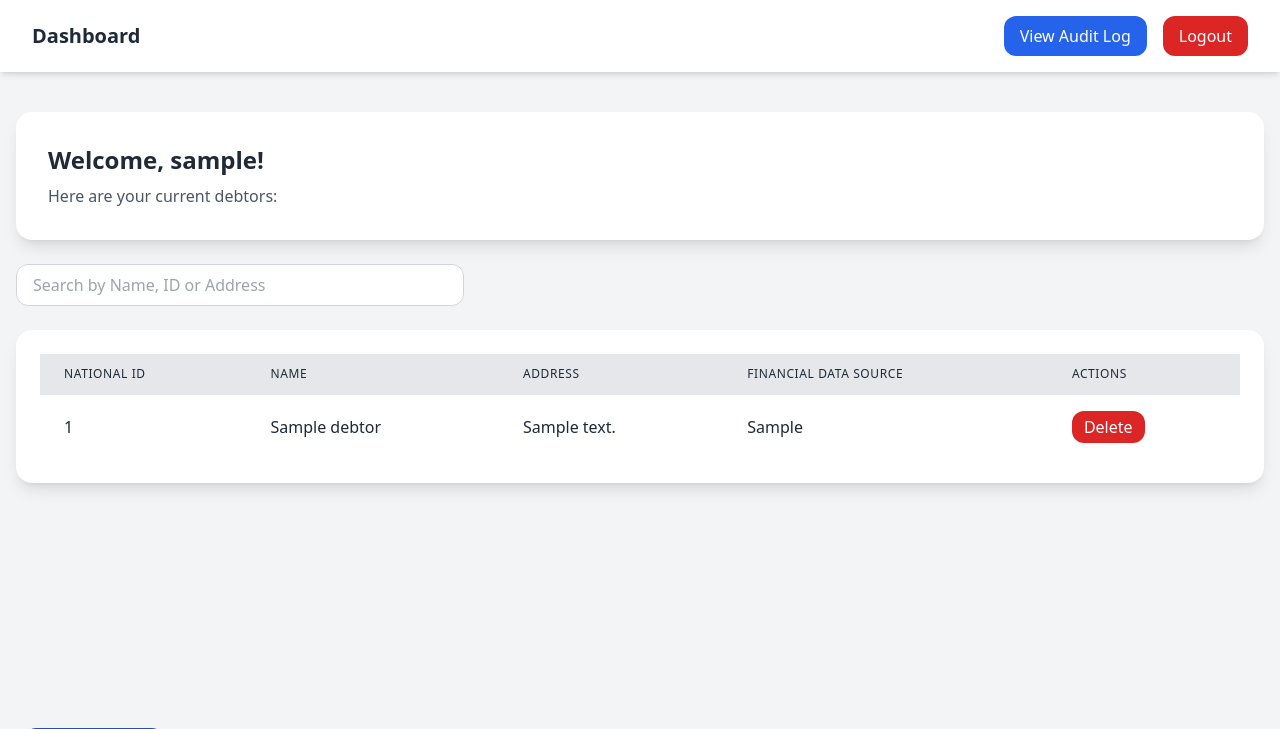
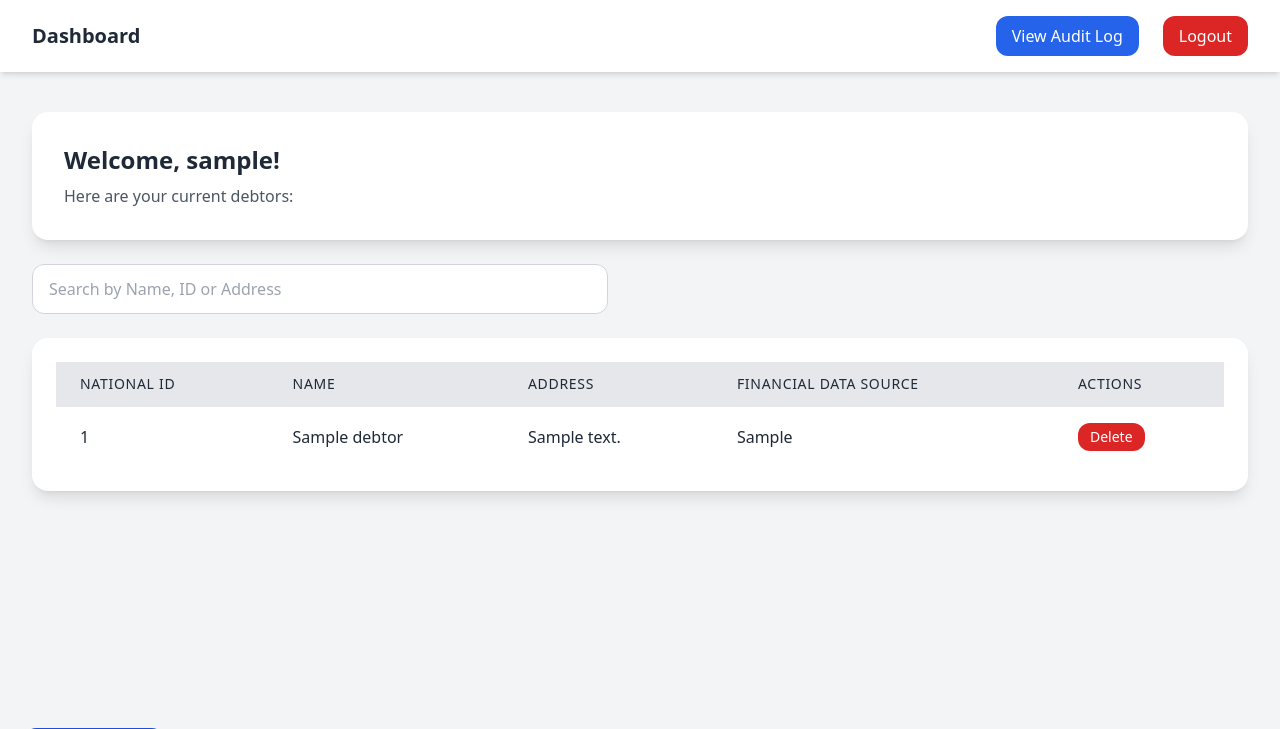
Before and after one commit to A-D-DBS-application/web-application-2025-group-20, a Flask app: page /dashboard in a window 1280 px wide. Shown: the top 729 px of the page. Run offline with Flask 3, Linux system fonts and the light colour scheme; the visitor is signed in with stand-in values (Sample User, id 1); tables that the repository leaves empty hold one stand-in row (values such as "Sample post"); some libraries are stand-ins or nearby versions.

Commit message:
Ipad Mini en desktop

```diff
--- a/app/static/css/dashboard.css
+++ b/app/static/css/dashboard.css
@@ -14,10 +14,28 @@
   overflow-y: auto;
 }
 
-/* Optional: make delete button smaller on mobile */
+/* Responsive table improvements */
 @media (max-width: 640px) {
+    .table-scroll {
+        max-height: 400px;
+    }
+
     .table-scroll td form button {
         padding: 0.25rem 0.5rem;
         font-size: 0.75rem;
     }
 }
+
+/* Tablet optimizations */
+@media (min-width: 768px) and (max-width: 1023px) {
+    .table-scroll {
+        max-height: 600px;
+    }
+}
+
+/* Desktop optimizations */
+@media (min-width: 1024px) {
+    .table-scroll {
+        max-height: 700px;
+    }
+}
--- a/app/templates/dashboard.html
+++ b/app/templates/dashboard.html
@@ -22,68 +22,68 @@
 <body class="bg-gray-100 dark:bg-gray-900 text-gray-800 dark:text-gray-100">
 
 <!-- Sticky Header -->
-<header class="sticky top-0 z-50 bg-white dark:bg-gray-800 shadow-md py-4 px-8 flex justify-between items-center">
-  <h1 class="text-xl font-semibold">Dashboard</h1>
+<header class="sticky top-0 z-50 bg-white dark:bg-gray-800 shadow-md py-3 md:py-4 px-4 md:px-8 flex flex-col sm:flex-row justify-between items-start sm:items-center gap-3 sm:gap-0">
+  <h1 class="text-lg md:text-xl font-semibold">Dashboard</h1>
 
-  <div class="flex items-center space-x-4">
+  <div class="flex flex-col sm:flex-row items-stretch sm:items-center gap-2 sm:space-x-4 w-full sm:w-auto">
     {% if user_role == 'admin' %}
     <a href="{{ url_for('main.audit_log') }}"
-       class="bg-blue-600 hover:bg-blue-700 text-white px-4 py-2 rounded-xl transition">
+       class="bg-blue-600 hover:bg-blue-700 text-white px-3 md:px-4 py-2 rounded-xl transition text-sm md:text-base text-center">
        View Audit Log
     </a>
     {% endif %}
 
-    <form action="{{ url_for('main.logout') }}" method="POST">
+    <form action="{{ url_for('main.logout') }}" method="POST" class="w-full sm:w-auto">
       <button type="submit"
-        class="bg-red-600 hover:bg-red-700 text-white px-4 py-2 rounded-xl transition">
+        class="bg-red-600 hover:bg-red-700 text-white px-3 md:px-4 py-2 rounded-xl transition text-sm md:text-base w-full sm:w-auto">
         Logout
       </button>
     </form>
   </div>
 </header>
 
-<main class="container mx-auto mt-10 px-4 fade-in-up">
+<main class="container mx-auto mt-6 md:mt-10 px-4 md:px-6 lg:px-8 fade-in-up max-w-7xl">
 
   <!-- Welcome Card -->
-  <div class="bg-white dark:bg-gray-800 shadow-lg rounded-2xl p-8 mb-6">
-    <h2 class="text-2xl font-semibold mb-2">Welcome, {{ username }}!</h2>
-    <p class="text-gray-600 dark:text-gray-300">Here are your current debtors:</p>
+  <div class="bg-white dark:bg-gray-800 shadow-lg rounded-2xl p-6 md:p-8 mb-6">
+    <h2 class="text-xl md:text-2xl font-semibold mb-2">Welcome, {{ username }}!</h2>
+    <p class="text-sm md:text-base text-gray-600 dark:text-gray-300">Here are your current debtors:</p>
   </div>
 
   <!-- Search Bar -->
-  <div class="relative w-full max-w-md mb-6">
+  <div class="relative w-full max-w-md md:max-w-lg lg:max-w-xl mb-6">
     <input type="text" id="searchInput" placeholder="Search by Name, ID or Address"
-          class="w-full px-4 py-2 rounded-xl border border-gray-300 dark:border-gray-600 bg-white dark:bg-gray-700 text-gray-800 dark:text-gray-100 focus:outline-none focus:ring-2 focus:ring-blue-500 transition">
+          class="w-full px-4 py-2 md:py-3 rounded-xl border border-gray-300 dark:border-gray-600 bg-white dark:bg-gray-700 text-gray-800 dark:text-gray-100 focus:outline-none focus:ring-2 focus:ring-blue-500 transition text-sm md:text-base">
 
     <button id="clearSearch"
-            class="absolute right-2 top-1/2 -translate-y-1/2 px-3 py-1 bg-gray-500 hover:bg-gray-600 text-white rounded-xl transition hidden">
+            class="absolute right-2 top-1/2 -translate-y-1/2 px-3 py-1 bg-gray-500 hover:bg-gray-600 text-white rounded-xl transition hidden text-sm md:text-base">
       Clear
     </button>
   </div>
 
 
   <!-- Debtors Table -->
-  <div class="bg-white dark:bg-gray-800 shadow-lg rounded-2xl p-6 table-scroll">
+  <div class="bg-white dark:bg-gray-800 shadow-lg rounded-2xl p-4 md:p-6 overflow-x-auto table-scroll">
     <table class="min-w-full divide-y divide-gray-200 dark:divide-gray-700">
       <thead class="bg-gray-200 dark:bg-gray-700">
         <tr>
-          <th class="px-6 py-3 text-left text-xs font-medium uppercase tracking-wider">National ID</th>
-          <th class="px-6 py-3 text-left text-xs font-medium uppercase tracking-wider">Name</th>
-          <th class="px-6 py-3 text-left text-xs font-medium uppercase tracking-wider">Address</th>
-          <th class="px-6 py-3 text-left text-xs font-medium uppercase tracking-wider">Financial Data Source</th>
-          <th class="px-6 py-3 text-left text-xs font-medium uppercase tracking-wider">Actions</th>
+          <th class="px-3 md:px-6 py-3 text-left text-xs md:text-sm font-medium uppercase tracking-wider">National ID</th>
+          <th class="px-3 md:px-6 py-3 text-left text-xs md:text-sm font-medium uppercase tracking-wider">Name</th>
+          <th class="px-3 md:px-6 py-3 text-left text-xs md:text-sm font-medium uppercase tracking-wider hidden md:table-cell">Address</th>
+          <th class="px-3 md:px-6 py-3 text-left text-xs md:text-sm font-medium uppercase tracking-wider hidden md:table-cell">Financial Data Source</th>
+          <th class="px-3 md:px-6 py-3 text-left text-xs md:text-sm font-medium uppercase tracking-wider">Actions</th>
         </tr>
       </thead>
       <tbody id="debtorsTable" class="bg-white dark:bg-gray-800 divide-y divide-gray-200 dark:divide-gray-700">
         {% for debtor in debtors %}
         <tr class="hover:bg-gray-100 dark:hover:bg-gray-700 transition cursor-pointer">
-          <td class="px-6 py-4 whitespace-nowrap" onclick="window.location.href='/debtor/{{ debtor.national_id }}'">{{ debtor.national_id }}</td>
-          <td class="px-6 py-4 whitespace-nowrap" onclick="window.location.href='/debtor/{{ debtor.national_id }}'">{{ debtor.name }}</td>
-          <td class="px-6 py-4 whitespace-nowrap" onclick="window.location.href='/debtor/{{ debtor.national_id }}'">{{ debtor.address }}</td>
-          <td class="px-6 py-4 whitespace-nowrap" onclick="window.location.href='/debtor/{{ debtor.national_id }}'">{{ debtor.financial_data_source }}</td>
-          <td class="px-6 py-4 whitespace-nowrap">
-            <form action="{{ url_for('main.delete_debtor', debtor_id=debtor.national_id) }}" method="POST" onsubmit="return confirm('Are you sure you want to delete this debtor?');">
-              <button type="submit" class="bg-red-600 hover:bg-red-700 text-white px-3 py-1 rounded-xl transition">
+          <td class="px-3 md:px-6 py-3 md:py-4 whitespace-nowrap text-sm md:text-base" onclick="window.location.href='/debtor/{{ debtor.national_id }}'">{{ debtor.national_id }}</td>
+          <td class="px-3 md:px-6 py-3 md:py-4 whitespace-nowrap text-sm md:text-base" onclick="window.location.href='/debtor/{{ debtor.national_id }}'">{{ debtor.name }}</td>
+          <td class="px-3 md:px-6 py-3 md:py-4 whitespace-nowrap text-sm md:text-base hidden md:table-cell" onclick="window.location.href='/debtor/{{ debtor.national_id }}'">{{ debtor.address }}</td>
+          <td class="px-3 md:px-6 py-3 md:py-4 whitespace-nowrap text-sm md:text-base hidden md:table-cell" onclick="window.location.href='/debtor/{{ debtor.national_id }}'">{{ debtor.financial_data_source }}</td>
+          <td class="px-3 md:px-6 py-3 md:py-4 whitespace-nowrap">
+            <form action="{{ url_for('main.delete_debtor', debtor_id=debtor.national_id) }}" method="POST" onsubmit="return confirm('Are you sure you want to delete this debtor?');" class="inline">
+              <button type="submit" class="bg-red-600 hover:bg-red-700 text-white px-2 md:px-3 py-1 rounded-xl transition text-xs md:text-sm">
                 Delete
               </button>
             </form>
@@ -97,7 +97,7 @@
 
 <!-- Floating Add Debtor Button -->
 <a href="/add-debtor"
-   class="fixed bottom-6 left-6 z-50 bg-blue-700 hover:bg-blue-800 text-white px-5 py-3 rounded-xl shadow-lg transition">
+   class="fixed bottom-4 md:bottom-6 left-4 md:left-6 z-50 bg-blue-700 hover:bg-blue-800 text-white px-4 md:px-5 py-2 md:py-3 rounded-xl shadow-lg transition text-sm md:text-base">
     + Add Debtor
 </a>
 
```
Also changed, not shown: app/static/css/audit.css (+15 -0 lines), app/static/css/debtor_detail.css (+31 -3 lines), app/templates/add_debtor.html (+11 -10 lines), app/templates/audit.html (+21 -21 lines), app/templates/debtor_detail.html (+16 -14 lines), app/templates/manage_users.html (+19 -17 lines).
